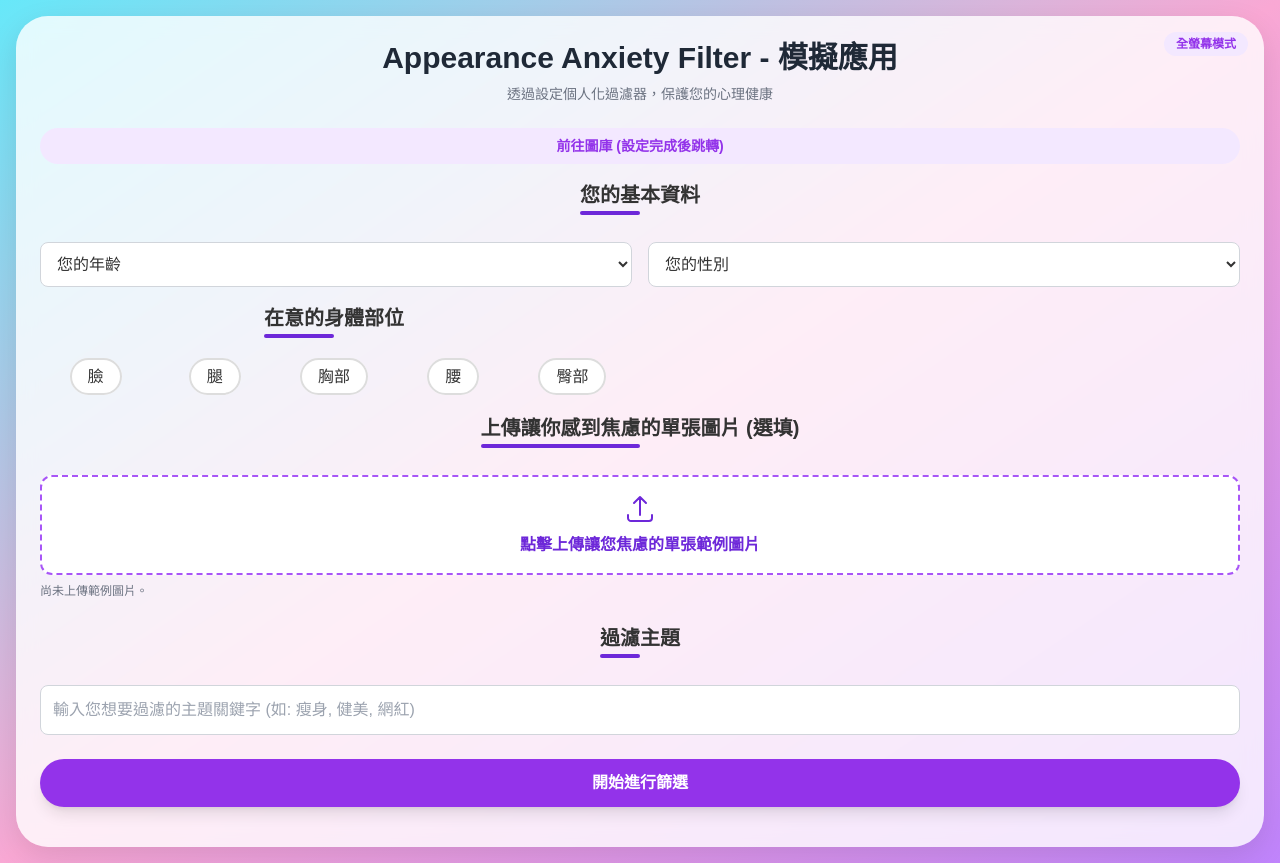
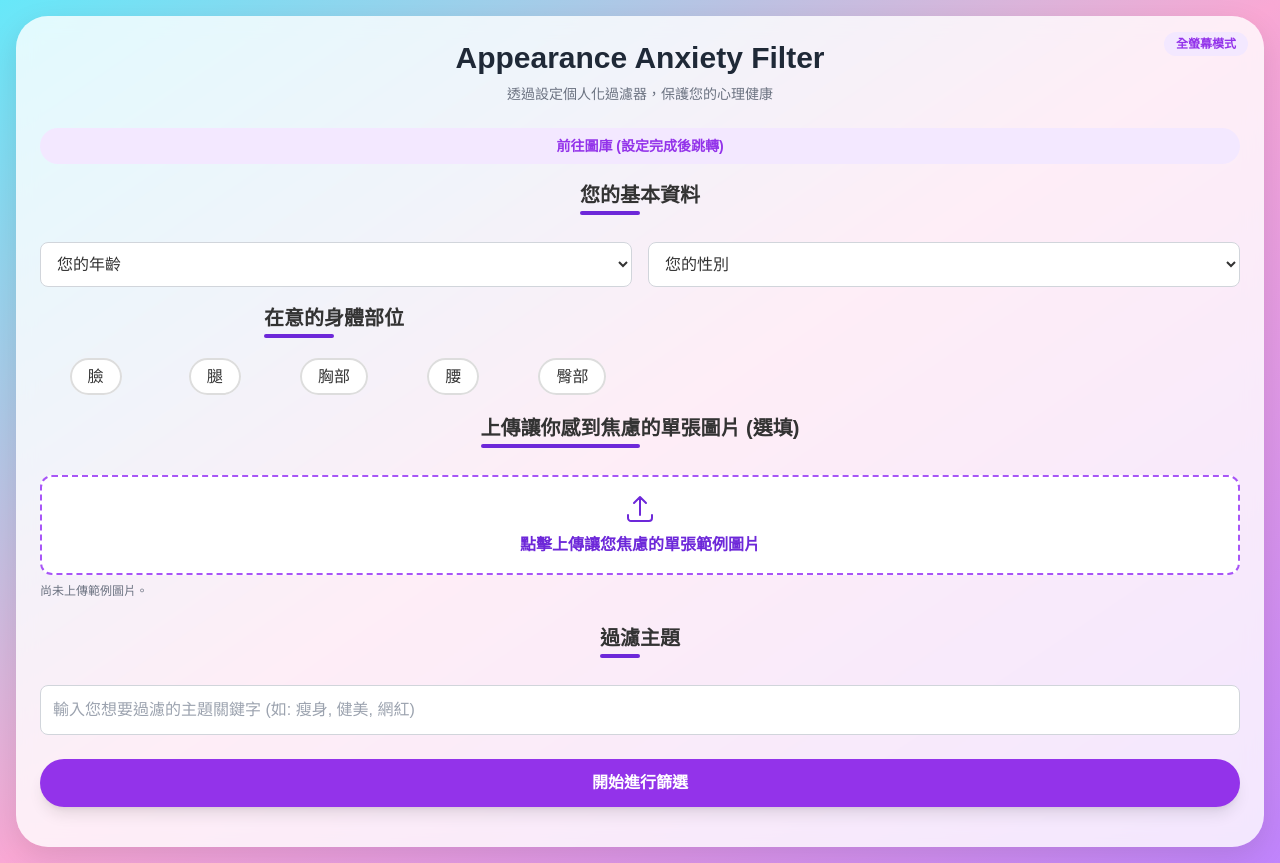
Before and after one commit to Minniehuang/appearance-anxiety-filter, a plain HTML site: page index.html in a window 1280 px wide. Drawn offline with nearby package versions, Linux system fonts and the light colour scheme.

Commit message:
Update index.html

```diff
--- a/index.html
+++ b/index.html
@@ -189,7 +189,7 @@
             全螢幕模式
         </button>
 
-        <h1 class="text-2xl sm:text-3xl font-bold text-gray-800 mb-2">Appearance Anxiety Filter - 模擬應用</h1>
+        <h1 class="text-2xl sm:text-3xl font-bold text-gray-800 mb-2">Appearance Anxiety Filter</h1>
         <p class="text-sm text-gray-500 mb-6">透過設定個人化過濾器，保護您的心理健康</p>
 
         <!-- Setting Page (Page 1) -->
```
